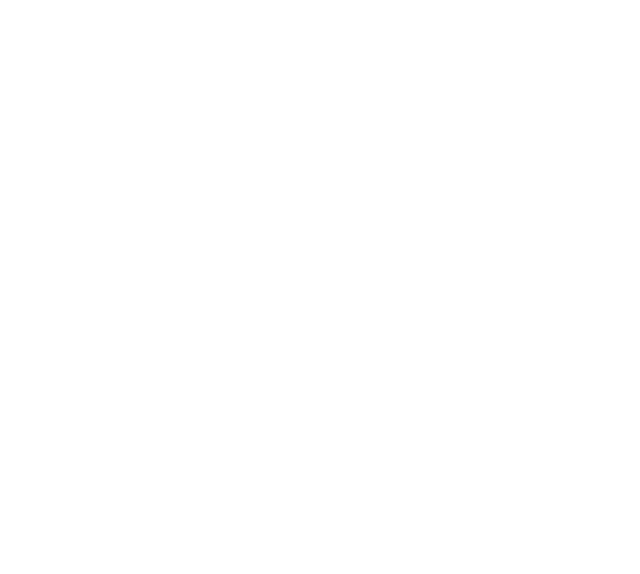
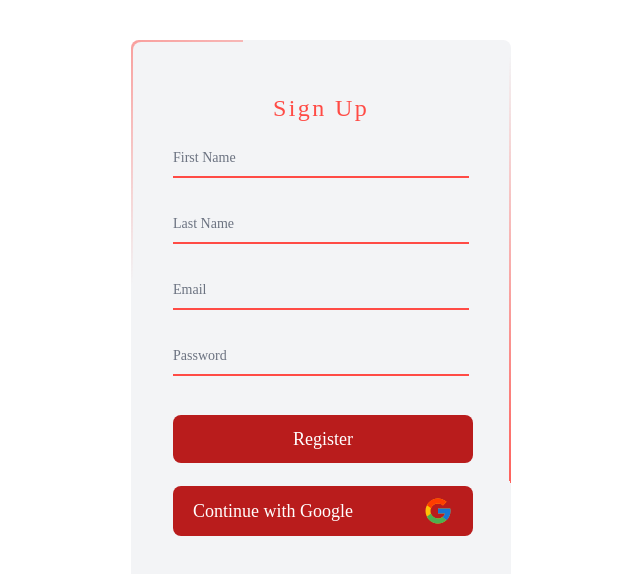
Before and after one commit to MuzafferKocak/movie-app, a React (Create React App) app: page / in a window 1280 px wide. Shown: the top 574 px of the page, without its empty margins (319-959 px from the left). Built offline with nearby package versions, Linux system fonts and the light colour scheme.

Commit message:
register

```diff
--- a/src/App.js
+++ b/src/App.js
@@ -1,9 +1,10 @@
+import Register from "./pages/Register";
 
 
 function App() {
   return (
     <div className="App">
-
+      <Register />
     </div>
   );
 }
--- a/src/index.css
+++ b/src/index.css
@@ -1,13 +1,135 @@
-body {
-  margin: 0;
-  font-family: -apple-system, BlinkMacSystemFont, 'Segoe UI', 'Roboto', 'Oxygen',
-    'Ubuntu', 'Cantarell', 'Fira Sans', 'Droid Sans', 'Helvetica Neue',
-    sans-serif;
-  -webkit-font-smoothing: antialiased;
-  -moz-osx-font-smoothing: grayscale;
+@tailwind base;
+@tailwind components;
+@tailwind utilities;
+@import url("https://fonts.googleapis.com/css2?family=Poppins:wght@200;400;600&display=swap");
+
+/** Wir geben die Stile, die wir als Standard festlegen möchten, auf Elementbasis in der Basisebene an. */
+@layer base {
+  input {
+    @apply block py-2.5 px-0 w-full text-sm text-gray-900 bg-transparent border-0 border-b-2 border-red-main appearance-none dark:text-white dark:border-red-main dark:focus:border-red-main focus:outline-none focus:ring-0 focus:border-red-main;
+  }
+  label {
+    @apply peer-focus:font-medium absolute text-sm text-gray-500 dark:text-gray-400 duration-300 transform -translate-y-6 scale-75 top-3 -z-10 origin-[0] peer-focus:left-0 peer-focus:text-red-main peer-focus:dark:text-red-main peer-placeholder-shown:scale-100 peer-placeholder-shown:translate-y-0 peer-focus:scale-75 peer-focus:-translate-y-6;
+  }
+}
+/** Wir geben die Stile, die wir als Standard auf Komponenten-/Klassenbasis angeben möchten, in der Komponentenebene an. */
+@layer components {
+  .btn-danger {
+    @apply focus:outline-none text-white bg-red-700 hover:bg-red-800 focus:ring-4 focus:ring-red-300 font-medium rounded-lg text-lg px-5 py-2.5 mr-2 mb-2 w-[300px] mt-[15px] dark:bg-red-main dark:hover:bg-red-700 dark:focus:ring-red-900;
+  }
+  .btn-danger-bordered {
+    @apply text-red-main hover:text-white border-2 border-red-main hover:bg-red-800 focus:ring-4 focus:outline-none focus:ring-red-300 font-medium rounded-lg text-sm px-5 py-2.5 text-center mr-2 mb-2 dark:border-red-main dark:text-red-main dark:hover:text-white dark:hover:bg-red-600 dark:focus:ring-red-900;
+  }
+  .form-container {
+    @apply mt-[10vh] mx-auto overflow-hidden relative rounded-[8px] bg-gray-100 dark:bg-[#1c1c1c] before:content-[""] before:absolute before:w-[380px] before:h-[420px] before:top-[-50%] before:left-[-50%] after:content-[""] after:absolute after:w-[380px] after:h-[420px] after:top-[-50%] after:left-[-50%] custom-linear-gradient;
+  }
+  .form-container form {
+    @apply absolute inset-[2px] rounded-[8px] bg-gray-100 dark:bg-gray-dark-second z-[10] flex flex-col py-[50px] px-[40px];
+  }
 }
 
-code {
-  font-family: source-code-pro, Menlo, Monaco, Consolas, 'Courier New',
-    monospace;
+* {
+  box-sizing: border-box;
 }
+
+body {
+  font-family: "Poppins", "sans-serif";
+  margin: 0;
+}
+
+/* MovieCard Custom CSS */
+.movie {
+  background-color: #080f36;
+  border-radius: 3px;
+  box-shadow: 4px 4px 5px rgba(63, 60, 60, 0.5);
+  overflow: hidden;
+  margin: 1rem;
+  width: 300px;
+  height: 510px;
+  position: relative;
+  cursor: pointer;
+}
+
+.movie img {
+  object-fit: cover;
+  height: 450px;
+  max-width: 100%;
+}
+
+.movie-over {
+  position: absolute;
+  background-color: rgba(255, 255, 255, 0.7);
+  color: #000;
+  bottom: 0;
+  left: 0;
+  right: 0;
+  overflow: auto;
+  max-height: 100%;
+  padding: 1rem;
+  transform: translateX(100%);
+  transition: transform 0.3s ease-in-out;
+}
+.movie-over::-webkit-scrollbar {
+  display: none;
+}
+
+.movie:hover .movie-over {
+  transform: translateX(0%);
+}
+
+.tag {
+  border-radius: 5px;
+  padding: 0.7rem;
+  font-weight: bold;
+  width: 3rem;
+  text-align: center;
+}
+
+.tag.green {
+  background-color: #1b5e20;
+}
+
+.tag.orange {
+  background-color: #f57f17;
+}
+
+.tag.red {
+  background-color: #7f0000;
+}
+
+.form-image {
+  min-width: 800px;
+  min-height: 600px;
+}
+
+/* Login Custom CSS */
+
+.custom-linear-gradient::before {
+  background: linear-gradient(0deg, transparent, #ff4b45);
+  transform-origin: bottom right;
+  animation: animate 6s linear infinite;
+}
+
+.custom-linear-gradient::after {
+  background: linear-gradient(0deg, transparent, #ff4b45);
+  transform-origin: bottom right;
+  animation: animate 6s linear infinite;
+  animation-delay: -3s;
+}
+
+@keyframes animate {
+  0% {
+    transform: rotate(0deg);
+  }
+  100% {
+    transform: rotate(360deg);
+  }
+}
+
+input:-webkit-autofill,
+input:-webkit-autofill:hover,
+input:-webkit-autofill:focus input:-webkit-autofill {
+  -webkit-text-fill-color: white !important;
+  -webkit-box-shadow: 0 0 0px 0px #28292d inset !important;
+  transition: background-color 5000s ease-in-out 0s !important;
+}
--- /dev/null
+++ b/tailwind.config.js
@@ -0,0 +1,20 @@
+/** @type {import('tailwindcss').Config} */
+const defaultTheme = require("tailwindcss/defaultTheme");
+module.exports = {
+  content: ["./src/**/*.{html,js,jsx}"],
+
+  theme: {
+
+    extend: {
+      colors: {
+        "gray-dark-main": "#23242a",
+        "gray-dark-second": "#28292d",
+        "gray-light": "#d3dce6",
+        "red-main": "#ff4b45",
+      },
+      fontFamily: {
+        sans: ["Inter var", ...defaultTheme.fontFamily.sans],
+      },
+    },
+  },
+};
```
Also changed, not shown: src/assets/icons/GoogleIcon.js (renamed from src/assets/GoogleIcon.js).
